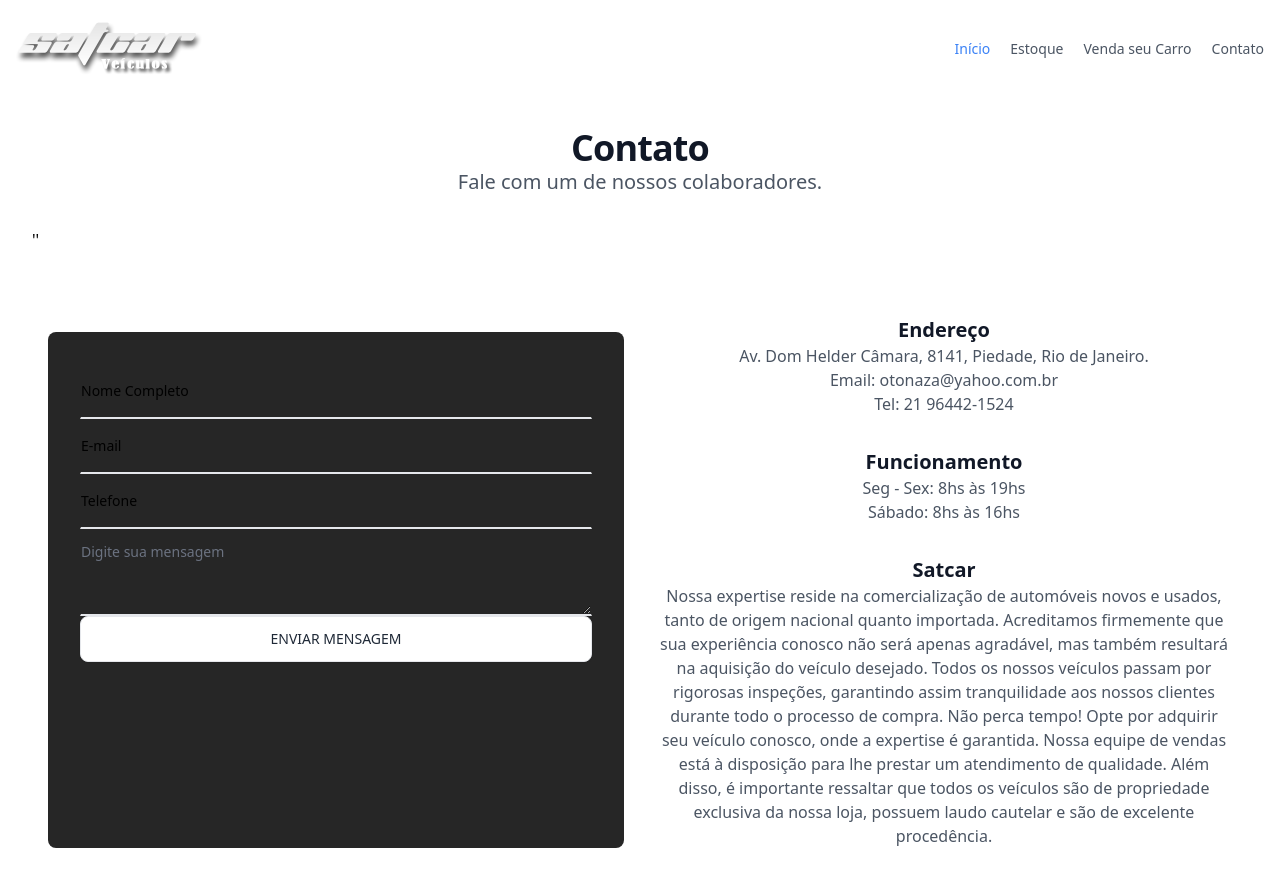
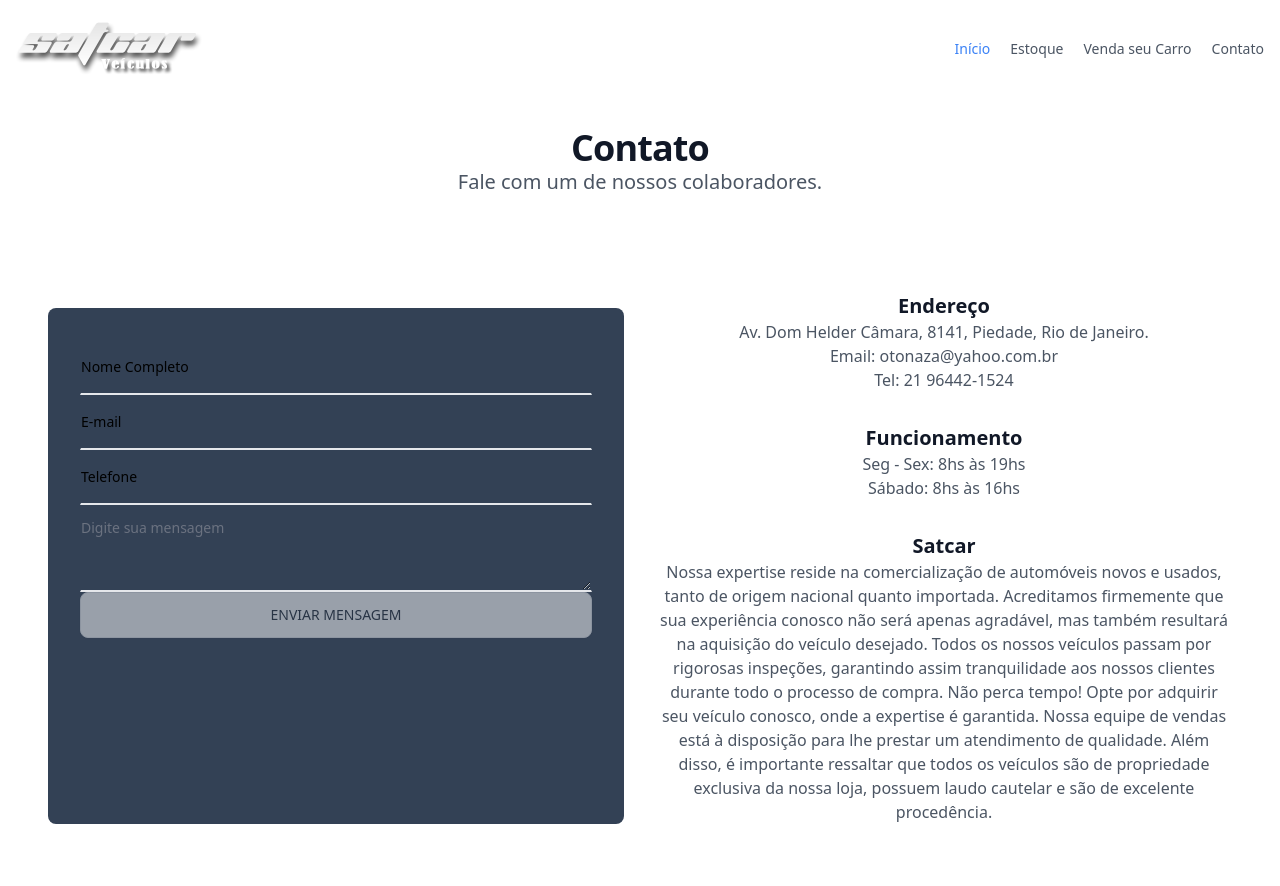
Before and after one commit to julioallday/satcar-website, an Angular app: page /contato in a window 1280 px wide. Shown: the top 886 px of the page. Built offline with nearby package versions, Linux system fonts and the light colour scheme.

Commit message:
feat(component): add redirecionamento whatsapp

```diff
--- a/src/app/app.config.ts
+++ b/src/app/app.config.ts
@@ -3,9 +3,10 @@
 
 import { routes } from './app.routes';
 import { HttpClientModule } from '@angular/common/http';
+import { ReactiveFormsModule } from '@angular/forms';
 
 export const appConfig: ApplicationConfig = {
   providers: [provideRouter(routes),
-    importProvidersFrom(HttpClientModule)
+    importProvidersFrom(HttpClientModule, ReactiveFormsModule)
   ]
 };
--- a/src/app/contato/contato.component.html
+++ b/src/app/contato/contato.component.html
@@ -7,15 +7,16 @@
       Fale com um de nossos colaboradores.
     </h3>
   </div>
-''
+
   <div class="grid grid-cols-1 sm:grid-cols-2">
     <form
-      action="#"
-      method="POST"
-      class="mx-auto w-full bg-neutral-800 p-8 rounded-lg mt-16 max-w-xl sm:mt-20"
+      [formGroup]="form"
+      (ngSubmit)="onSubmit()"
+      class="mx-auto w-full bg-slate-700 p-8 rounded-lg mt-16 max-w-xl sm:mt-20"
     >
       <div class="relative">
         <input
+        formControlName="nome"
           type="text"
           id="hs-floating-underline-input-name"
           class="peer py-4 px-0 block w-full bg-transparent border-t-transparent border-b-2 border-x-transparent border-b-gray-200 text-sm placeholder:text-transparent focus:border-t-transparent focus:border-x-transparent focus:border-b-blue-500 focus:ring-0 disabled:opacity-50 disabled:pointer-events-none dark:border-b-gray-700 dark:text-gray-400 dark:focus:ring-gray-600 dark:focus:border-b-gray-600 focus:pt-6 focus:pb-2 [&:not(:placeholder-shown)]:pt-6 [&:not(:placeholder-shown)]:pb-2 autofill:pt-6 autofill:pb-2"
@@ -32,6 +33,7 @@
       <!-- Floating Input -->
       <div class="relative">
         <input
+        formControlName="email"
           type="email"
           id="hs-floating-underline-input-email"
           class="peer py-4 px-0 block w-full bg-transparent border-t-transparent border-b-2 border-x-transparent border-b-gray-200 text-sm placeholder:text-transparent focus:border-t-transparent focus:border-x-transparent focus:border-b-blue-500 focus:ring-0 disabled:opacity-50 disabled:pointer-events-none dark:border-b-gray-700 dark:text-gray-400 dark:focus:ring-gray-600 dark:focus:border-b-gray-600 focus:pt-6 focus:pb-2 [&:not(:placeholder-shown)]:pt-6 [&:not(:placeholder-shown)]:pb-2 autofill:pt-6 autofill:pb-2"
@@ -47,6 +49,7 @@
       <!-- Floating Input -->
       <div class="relative">
         <input
+        formControlName="telefone"
           type="text"
           id="hs-floating-underline-input-telefone"
           class="peer py-4 px-0 block w-full bg-transparent border-t-transparent border-b-2 border-x-transparent border-b-gray-200 text-sm placeholder:text-transparent focus:border-t-transparent focus:border-x-transparent focus:border-b-blue-500 focus:ring-0 disabled:opacity-50 disabled:pointer-events-none dark:border-b-gray-700 dark:text-gray-400 dark:focus:ring-gray-600 dark:focus:border-b-gray-600 focus:pt-6 focus:pb-2 [&:not(:placeholder-shown)]:pt-6 [&:not(:placeholder-shown)]:pb-2 autofill:pt-6 autofill:pb-2"
@@ -60,13 +63,18 @@
       </div>
       <!-- End Floating Input -->
       <textarea
+      formControlName="mensagem"
         class="py-3 px-0 block w-full bg-transparent border-t-transparent border-b-2 border-x-transparent border-b-gray-200 text-sm focus:border-blue-500 focus:border-t-transparent focus:border-x-transparent focus:border-b-blue-500 focus:ring-0 disabled:opacity-50 disabled:pointer-events-none dark:border-b-gray-700 dark:text-white dark:focus:ring-gray-600 dark:focus:border-b-gray-600"
         rows="3"
         placeholder="Digite sua mensagem"
       ></textarea>
-      <button type="button" class="w-full py-3 px-4 inline-flex justify-center items-center gap-x-2 text-sm font-medium rounded-lg border border-gray-200 bg-white text-gray-800 shadow-sm hover:bg-gray-50 disabled:opacity-50 disabled:pointer-events-none dark:bg-slate-900 dark:border-gray-700 dark:text-white dark:hover:bg-gray-800 dark:focus:outline-none dark:focus:ring-1 dark:focus:ring-gray-600">
-  ENVIAR MENSAGEM
-</button>
+      <button
+        [disabled]="!form.valid"
+        type="submit"
+        class="w-full py-3 px-4 inline-flex justify-center items-center gap-x-2 text-sm font-medium rounded-lg border border-gray-200 bg-white text-gray-800 shadow-sm hover:bg-gray-50 disabled:opacity-50 disabled:pointer-events-none dark:bg-slate-900 dark:border-gray-700 dark:text-white dark:hover:bg-gray-800 dark:focus:outline-none dark:focus:ring-1 dark:focus:ring-gray-600"
+      >
+        ENVIAR MENSAGEM
+      </button>
     </form>
 
     <div class="mt-16 max-w-xl mx-auto text-center">
--- a/src/app/contato/contato.component.ts
+++ b/src/app/contato/contato.component.ts
@@ -1,18 +1,61 @@
 import { NgClass } from '@angular/common';
 import { Component } from '@angular/core';
+
+import { FormBuilder, FormGroup, Validators, ReactiveFormsModule } from '@angular/forms';
+import { Router } from '@angular/router';
 
 @Component({
   selector: 'contato',
   standalone: true,
-  imports: [NgClass],
+  imports: [NgClass, ReactiveFormsModule],
   templateUrl: './contato.component.html',
   styleUrl: './contato.component.css'
 })
 export class ContatoComponent {
-  isEnabled = false;
+  form: FormGroup;
+  submitted: boolean = false;
 
-  toggleEnabled() {
-    this.isEnabled = !this.isEnabled;
+  constructor(private router: Router, private formBuilder: FormBuilder) {
+    this.form = this.formBuilder.group({
+      nome: ['', Validators.required],
+      email: ['', [Validators.required, Validators.email]],
+      telefone: ['', [Validators.required, Validators.minLength(9)]],
+      mensagem: ['', Validators.required]
+    });
   }
 
+
+  onSubmit() {
+    if (this.form.valid) {
+      this.submitted = true;
+      this.mensagemWhatsapp()
+
+    } else {
+      this.submitted = false;
+
+    }
+  }
+  mensagemWhatsapp() {
+    const dados = {
+      nome: this.form.value.nome,
+      email: this.form.value.email,
+      telefone: this.form.value.telefone,
+      mensagem: this.form.value.mensagem
+    }
+    const url = this.criarURL(dados);
+    window.location.href = url;
+  }
+  private criarURL(dados: any): string {
+    // Aqui você pode implementar a lógica para criar a URL baseada nos dados fornecidos
+    // Por exemplo:
+    const baseURL = 'https://wa.me/5521982106192?text=';
+    const mensagem = `Olá! Meu nome é ${dados.nome},
+    venho por intermédio do  site,
+    meu email é: ${dados.email},
+    meu telefone é: ${dados.telefone}
+    e minha mensagem é:
+    ${dados.mensagem}`;
+    const encodedMessage = encodeURIComponent(mensagem);
+    return `${baseURL}${encodedMessage}`;
+  }
 }
```
